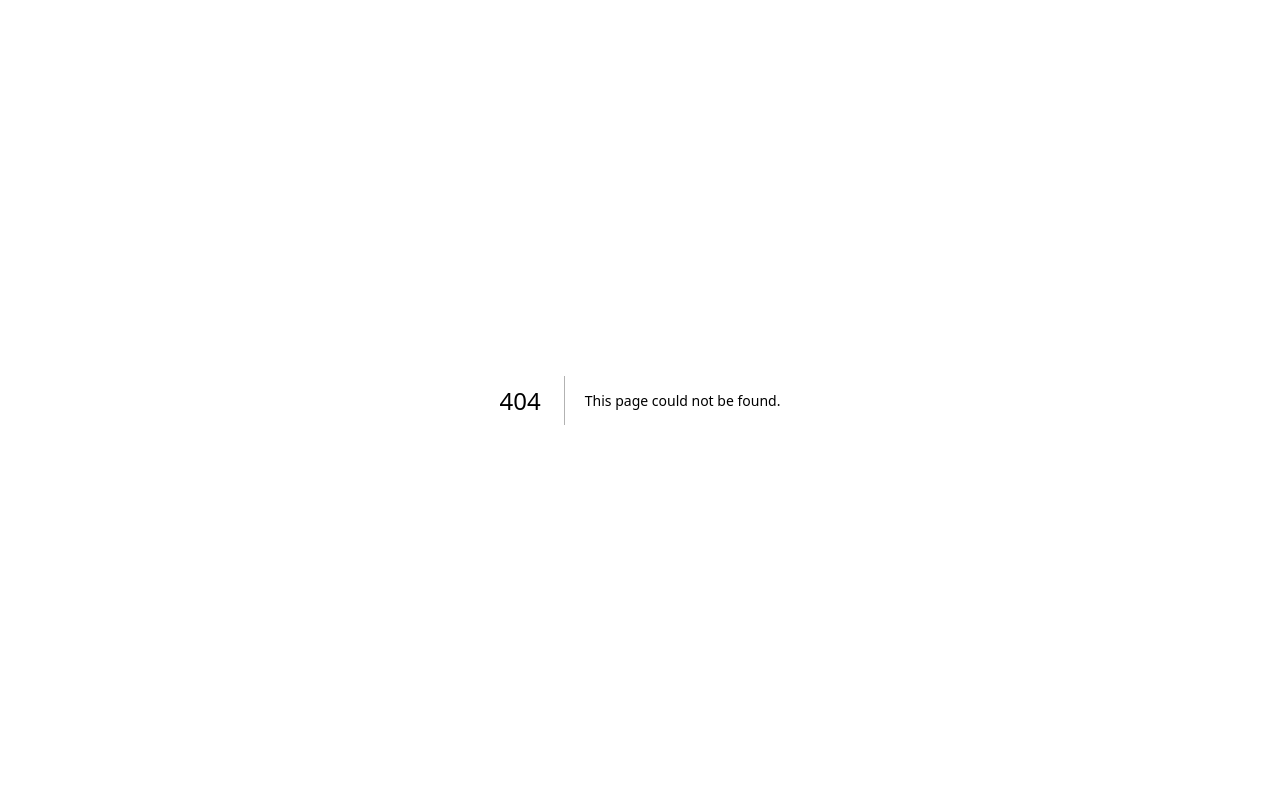
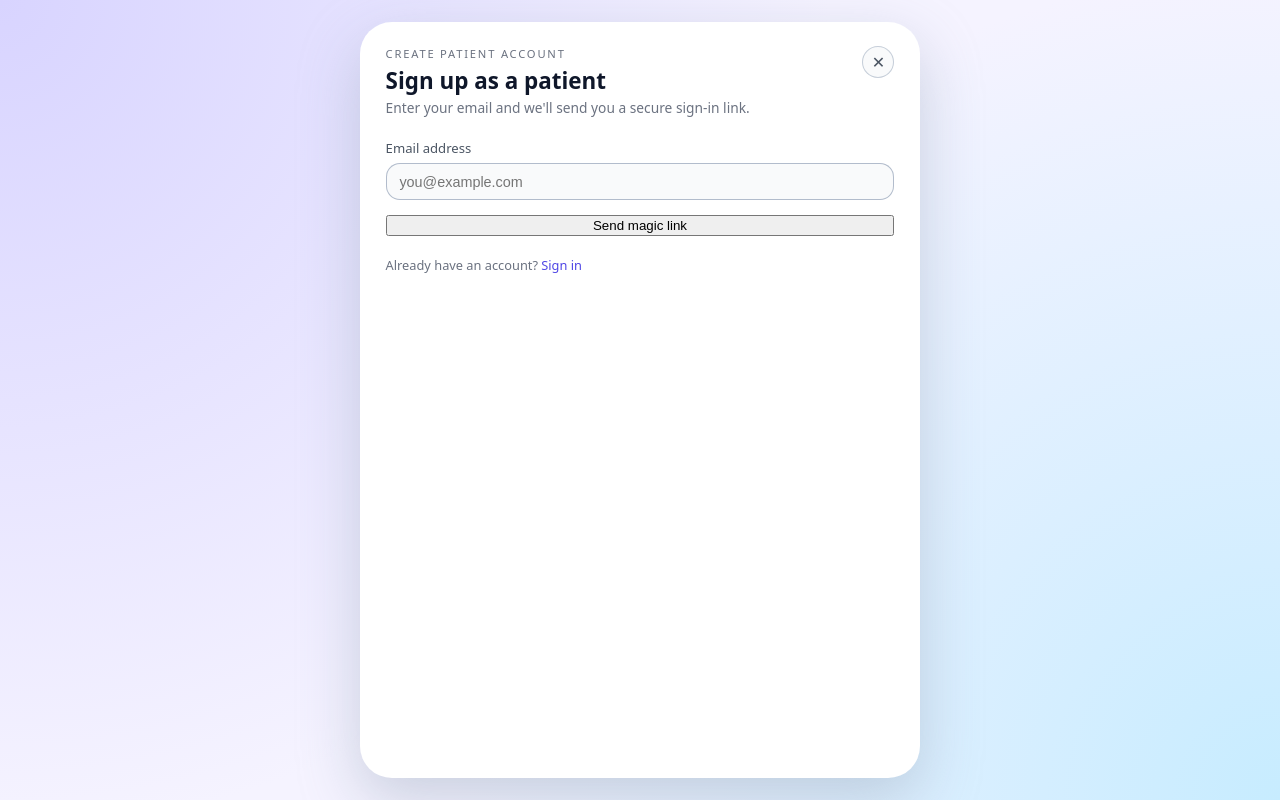
Before and after one commit to AICreditWallet/DrSam, a Next.js app: page /signup/patient in a window 1280 px wide. Before the commit this address had no page. Built offline with nearby package versions, Linux system fonts and the light colour scheme.

Commit message:
Add patient signup page

```diff
--- /dev/null
+++ b/app/signup/patient/page.tsx
@@ -0,0 +1,98 @@
+"use client";
+
+import { FormEvent, useState } from "react";
+import Link from "next/link";
+import { supabase } from "@/lib/supabase";
+
+export default function PatientSignupPage() {
+  const [email, setEmail] = useState("");
+  const [status, setStatus] = useState<string | null>(null);
+  const [error, setError] = useState<string | null>(null);
+  const [loading, setLoading] = useState(false);
+
+  async function handleSubmit(e: FormEvent<HTMLFormElement>) {
+    e.preventDefault();
+    setStatus(null);
+    setError(null);
+    setLoading(true);
+
+    try {
+      const redirectUrl = `${window.location.origin}/patient/dashboard`;
+
+      const { error } = await supabase.auth.signInWithOtp({
+        email,
+        options: {
+          emailRedirectTo: redirectUrl,
+          // store role so later you can tell doctor vs patient
+          data: { role: "patient" },
+        },
+      });
+
+      if (error) {
+        console.error(error);
+        setError("We couldn't send the sign-in link. Please try again.");
+      } else {
+        setStatus("Check your email for a magic link to continue.");
+      }
+    } catch (err) {
+      console.error(err);
+      setError("Something went wrong. Please try again.");
+    } finally {
+      setLoading(false);
+    }
+  }
+
+  return (
+    <div className="auth-root">
+      <div className="auth-shell">
+        <header className="auth-header">
+          <div>
+            <p className="auth-eyebrow">Create patient account</p>
+            <h1 className="auth-title">Sign up as a patient</h1>
+            <p className="auth-subtitle">
+              Enter your email and we&apos;ll send you a secure sign-in link.
+            </p>
+          </div>
+
+          <Link href="/" className="account-close">
+            ✕
+          </Link>
+        </header>
+
+        <main className="auth-main">
+          <form onSubmit={handleSubmit} className="auth-form">
+            <label className="auth-label">
+              Email address
+              <input
+                className="auth-input"
+                type="email"
+                required
+                placeholder="you@example.com"
+                value={email}
+                onChange={(e) => setEmail(e.target.value)}
+              />
+            </label>
+
+            {error && <p className="auth-error">{error}</p>}
+            {status && <p className="auth-status">{status}</p>}
+
+            <button
+              className="auth-button-primary"
+              type="submit"
+              disabled={loading}
+            >
+              {loading ? "Sending link..." : "Send magic link"}
+            </button>
+
+            <p className="auth-footer-note">
+              Already have an account?{" "}
+              <Link href="/signin" className="account-link">
+                Sign in
+              </Link>
+            </p>
+          </form>
+        </main>
+      </div>
+    </div>
+  );
+}
```
